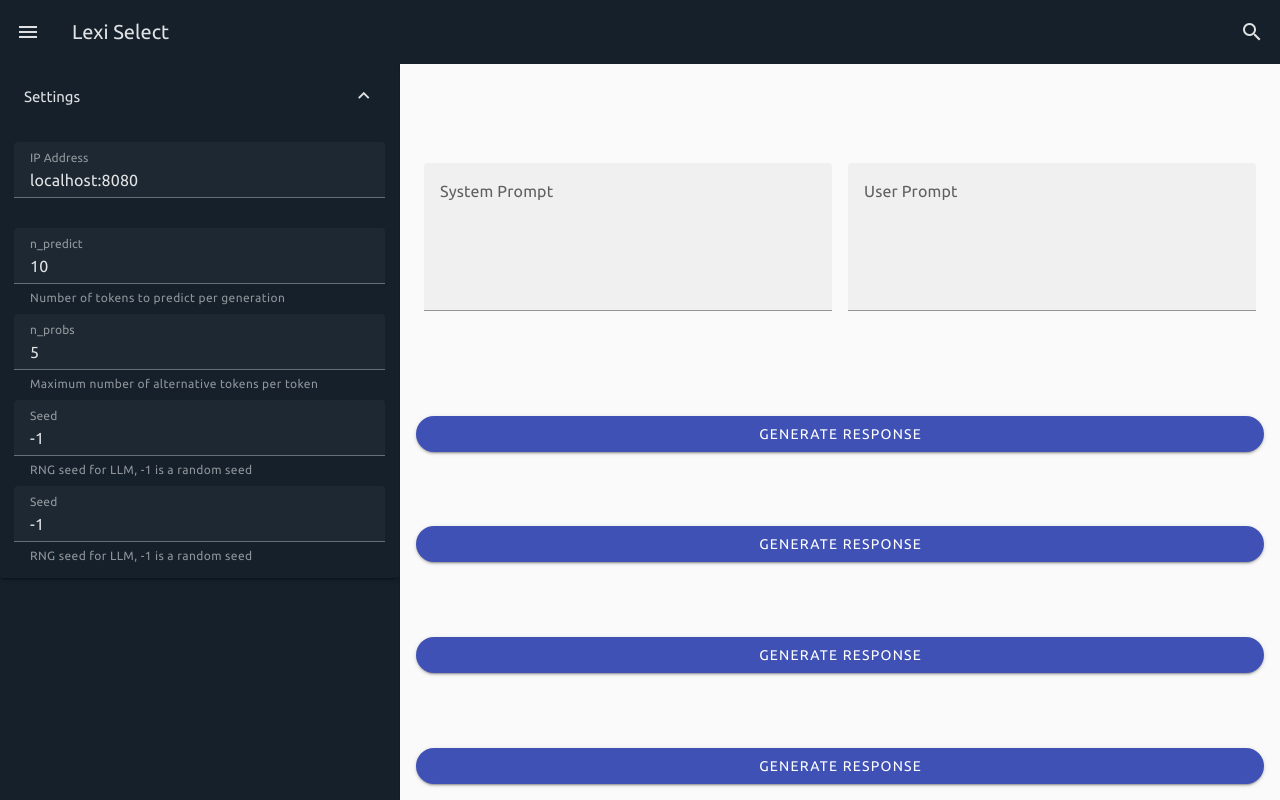
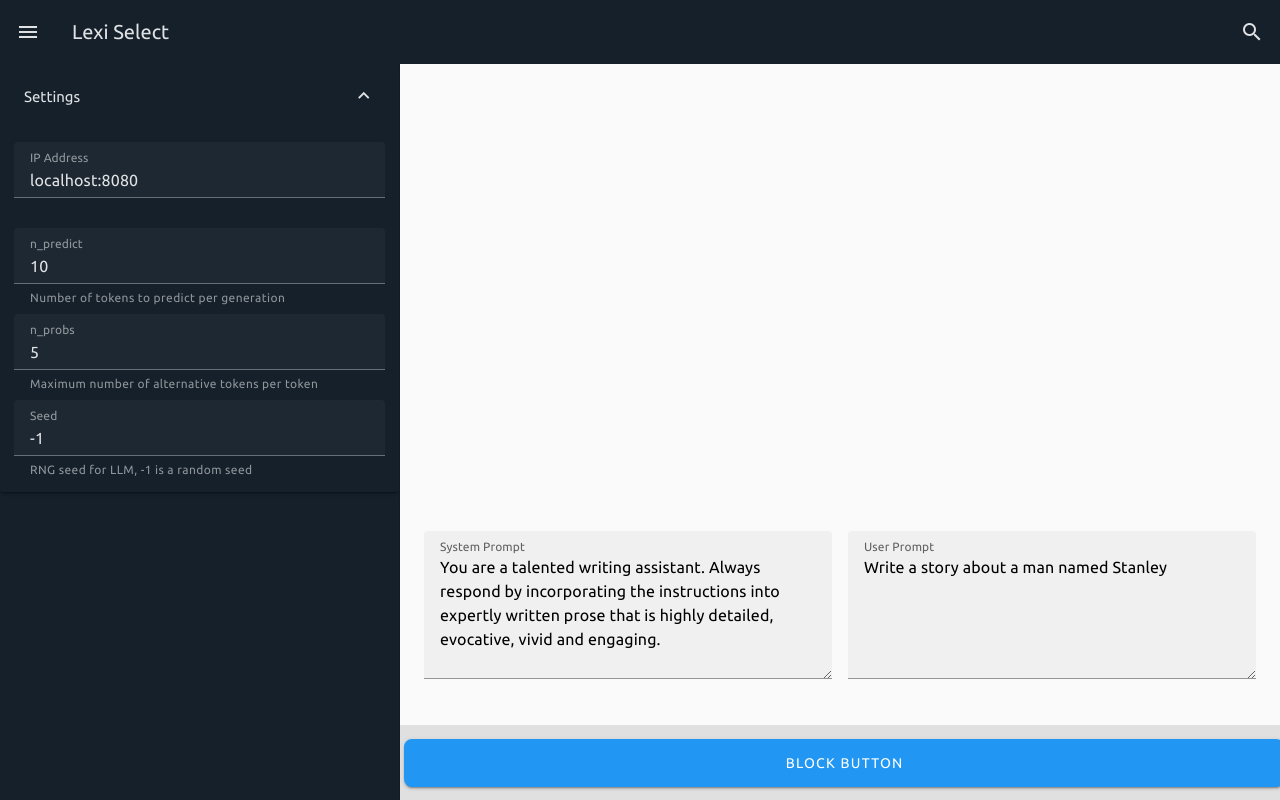
Before and after one commit to dhibbin/LexiSelect, a Vue app: page / in a window 1280 px wide. Built offline with nearby package versions, Linux system fonts and the light colour scheme.

Commit message:
Send messages to LLM server

```diff
--- a/src/App.vue
+++ b/src/App.vue
@@ -3,9 +3,10 @@
     <v-app-bar app>
       <v-app-bar-nav-icon @click="drawer = !drawer" />
       <v-app-bar-title>Lexi Select</v-app-bar-title>
-      <v-btn icon="mdi-magnify"
+      <v-btn
+        icon="mdi-magnify"
         variant="text"
-      ></v-btn>
+      />
     </v-app-bar>
 
     <v-navigation-drawer
@@ -17,41 +18,78 @@
       <SideBar />
     </v-navigation-drawer>
 
+    <v-app-bar
+      color="grey-lighten-2"
+      height="75"
+      location="bottom"
+      flat
+    >
+      <v-btn
+        block
+        class="pa-6"
+        color="blue"
+        base-color="blue"
+        variant="elevated"
+        rounded="lg"
+        @click="attemptLLMGeneration"
+      >
+        Block Button
+      </v-btn>
+    </v-app-bar>
+
     <v-main>
       <v-container
         fluid
         class="bg-grey-lighten-5 ma-0 d-flex justify-end align-end fill-height fill-width"
       >
         <v-row
-          align="end" no-gutters
+          align="end"
+          no-gutters
           class="pa-0"
         >
-          <v-col cols="6">
+          <v-col
+            cols="6"
+            align-self="end"
+          >
             <v-textarea
+              v-model="systemPrompt"
               class="fill-height d-flex flex-column pa-2"
               label="System Prompt"
             />
           </v-col>
-          <v-col cols="6">
-            <v-textarea class="fill-height d-flex flex-column pa-2"
+          <v-col
+            cols="6"
+            align-self="end"
+          >
+            <v-textarea
+              v-model="userPrompt"
+              class="fill-height d-flex flex-column pa-2"
               label="User Prompt"
             />
           </v-col>
         </v-row>
-        <v-btn block class="">Generate Response</v-btn>
-        <v-btn block>Generate Response</v-btn>
-        <v-btn block>Generate Response</v-btn>
-        <v-btn block>Generate Response</v-btn>
       </v-container>
     </v-main>
   </v-app>
 </template>
 
 <script setup lang="ts">
-import { ref, type Ref } from 'vue'
-import SideBar from './components/SideBar.vue'
+  import { ref, type Ref } from 'vue'
+  import SideBar from './components/SideBar.vue'
+  import { LLMService } from './objects/LLMService';
 
-const drawer : Ref<boolean> = ref(true)
+  const drawer : Ref<boolean> = ref(true)
+  const userPrompt : Ref<string> = ref("Write a story about a man named Stanley")
+  const systemPrompt : Ref<string> = ref("You are a talented writing assistant. Always respond by incorporating the instructions into expertly written prose that is highly detailed, evocative, vivid and engaging.");
+
+  async function attemptLLMGeneration() : Promise<void> {
+    try {
+      let output = await LLMService.instance.SendPrompt(userPrompt.value, systemPrompt.value)
+      console.log(output)
+    } catch (error) {
+      console.log(error)
+    }
+  }
 
 
 </script>
--- a/src/components/SideBar.vue
+++ b/src/components/SideBar.vue
@@ -36,13 +36,6 @@
           hint="RNG seed for LLM, -1 is a random seed"
           :rules="LLMSettingsWrapper.rules.seed.value"
         />
-        <v-text-field v-model="settings.seed" class="rounded pa-1 ma-0"
-          type="number"
-          label="Seed"
-          persistent-hint
-          hint="RNG seed for LLM, -1 is a random seed"
-          :rules="LLMSettingsWrapper.rules.seed.value"
-        />
       </v-expansion-panel-text>
     </v-expansion-panel>
     <!-- Add more panels as needed -->
--- a/src/objects/LLMService.ts
+++ b/src/objects/LLMService.ts
@@ -28,8 +28,8 @@ export class LLMService {
         userPrompt = "<|user|>" + userPrompt + "<|end|>";
         systemPrompt = "<|system|>" + systemPrompt + "<|end|>";
         const prompt = systemPrompt + userPrompt;
-
-        return fetch(this.wrappedSettings.ipAddress + "/completion", {
+        //http://127.0.0.1:8080/completion
+        return fetch("http://" + this.wrappedSettings.ipAddress + "/completion", {
             method: 'POST',
             body: JSON.stringify({
                 prompt,
@@ -38,10 +38,11 @@ export class LLMService {
                 seed : this.wrappedSettings.seed
             })
         })
-        .then(response => {
+        .then((response : Response) => {
             if (!response.ok) {
                 throw new Error(response.statusText)
             }
+            console.log(response.json())
             return response.json() as Promise<JSON>
         })
     }
@@ -94,7 +95,7 @@ export class LLMSettingsWrapper {
             const typedKey = key as keyof LLMSettings;
             const currentRules = LLMSettingsWrapper.rules[typedKey].value
             const value = settings[typedKey]
-            currentRules.forEach(element => { //@ts-ignore
+            currentRules.forEach((element : ((v: string) => boolean | string) | ((v: number) => boolean | string)) => { //@ts-expect-error See following line
                 if (element(value) !== true) { // Not assignable to never error seems to be incorrectly flagged
                     isValid = false
                     console.log(isValid)
```
